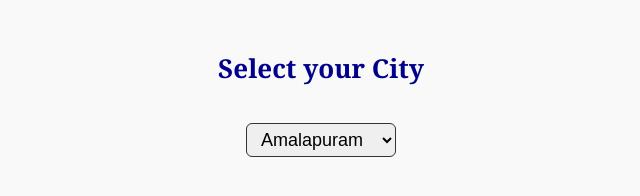
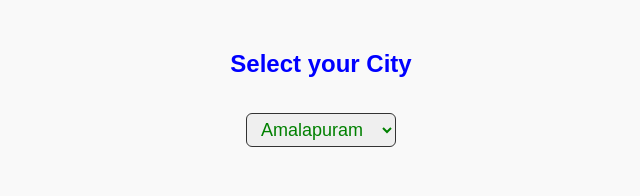
Before and after one commit to harinisuryakanchusthambam/COL-harini, a plain HTML site: page dropdown.html in a window 1280 px wide. Shown: the whole page, without its empty margins (319-959 px from the left). Drawn offline with Linux system fonts and the light colour scheme.

Commit message:
Update dropdown.html

```diff
--- a/dropdown.html
+++ b/dropdown.html
@@ -1,3 +1,4 @@
+<!DOCTYPE html>
 <html>
 <head>
     <title>Dropdown</title>
@@ -10,9 +11,7 @@
         }
 
         h2 {
-            font-family: Georgia, serif;
-            font-size: 26px;
-            color: darkblue;
+            color: blue; /* Heading text color */
         }
 
         select {
@@ -21,6 +20,7 @@
             border-radius: 6px;
             border: 1px solid #333;
             margin-top: 15px;
+            color: green; /* Dropdown text color */
         }
     </style>
 </head>
```
